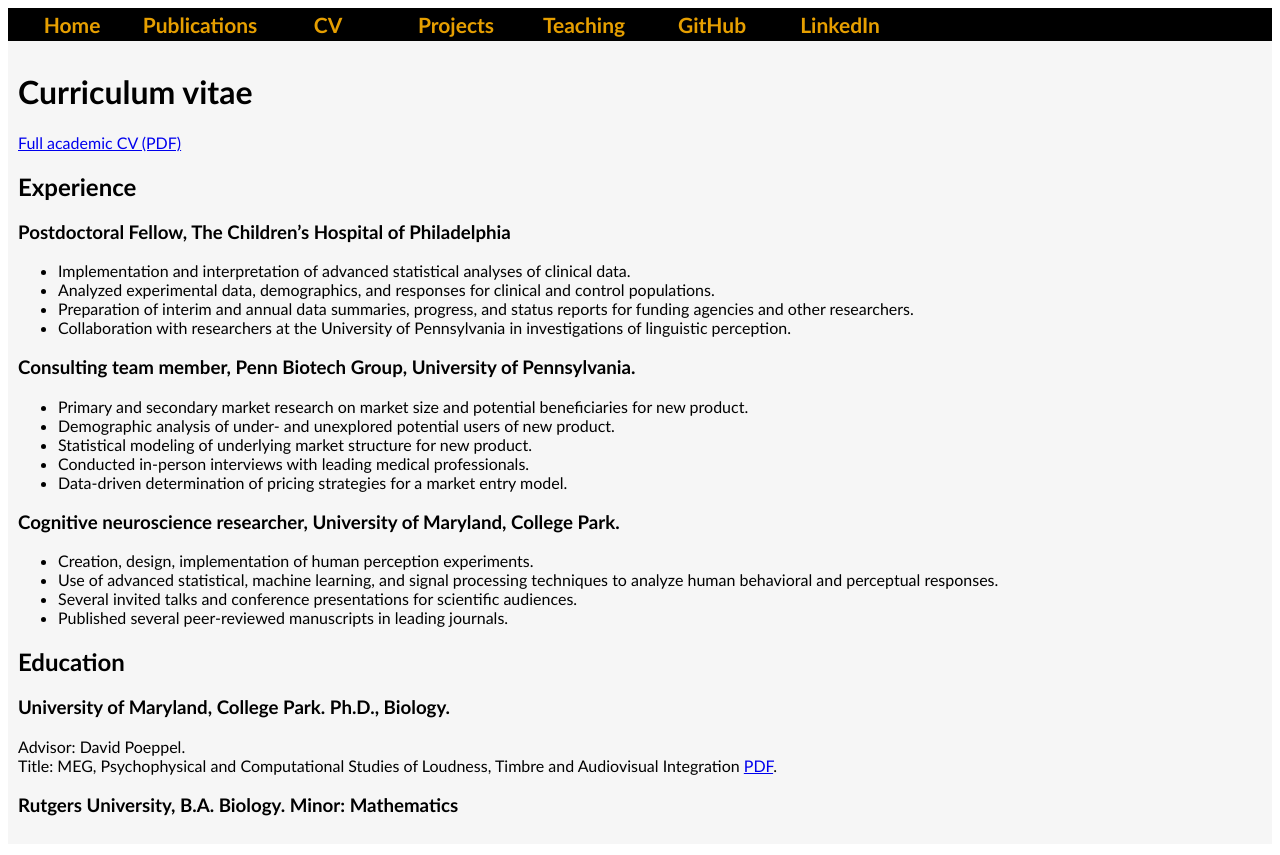
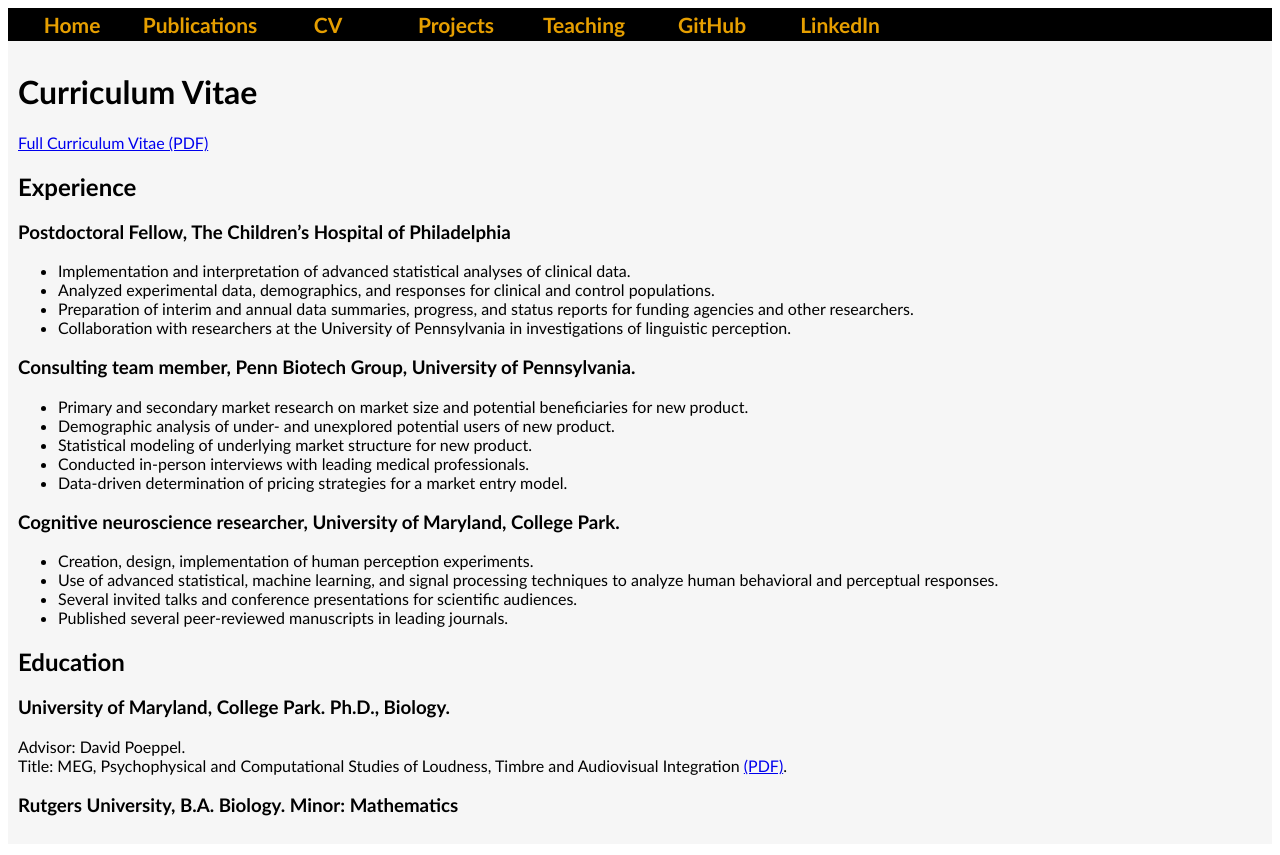
Before and after one commit to julian3rd/julian3rd.github.io, a Jekyll site: the page built from curriculum-vitae.md, in a window 1280 px wide. Shown: the top 855 px of the page. Built offline with Jekyll 4.4.1, drawn with Linux system fonts in a browser that asks for light colours; Markdown is read by kramdown in place of the engine named in the settings.

Commit message:
updated site build

```diff
--- a/_includes/page-style.html
+++ b/_includes/page-style.html
@@ -65,7 +65,7 @@
    <ul>
     <span class="title"><li><a href="/index.html">Home</a></li></span>
   <span class="title"><li><a href="/publication-home.html" title="Publications">Publications</a></li></span>
-  <span class="title"><li><a href="/curriculum-vitae.html" title="Curriculum vitae">CV</a></li></span>
+  <span class="title"><li><a href="/curriculum-vitae.html" title="Curriculum Vitae">CV</a></li></span>
   <span class="title"><li><a href="/project-list.html" title="Projects">Projects</a></li></span>
   <span class="title"><li><a href="/teaching.html" title="Teaching">Teaching</a></li></span>
   <span class="title"><li><a href="https://github.com/julian3rd">GitHub</a></li></span>
--- a/curriculum-vitae.md
+++ b/curriculum-vitae.md
@@ -1,10 +1,10 @@
 ---
 layout: page
-title: "Curriculum  vitae"
+title: "Curriculum  Vitae"
 ---
 
-# Curriculum vitae
-[Full academic CV (PDF)](/cv/Jenkins-CV-2015.pdf)
+# Curriculum Vitae
+[Full Curriculum Vitae (PDF)](/cv/Jenkins-CV-2015.pdf)
 
 ## Experience
 ### Postdoctoral Fellow, The Children’s Hospital of Philadelphia
@@ -30,6 +30,6 @@ title: "Curriculum  vitae"
 
 ### University of Maryland, College Park.  Ph.D., Biology.
 Advisor: David Poeppel.
-Title: MEG, Psychophysical and Computational Studies of Loudness, Timbre and Audiovisual Integration [PDF](http://drum.lib.umd.edu/handle/1903/12084).
+Title: MEG, Psychophysical and Computational Studies of Loudness, Timbre and Audiovisual Integration [(PDF)](http://drum.lib.umd.edu/handle/1903/12084).
 
 ### Rutgers University, B.A.  Biology.  Minor: Mathematics
```
Also changed, not shown: 3 other files.
